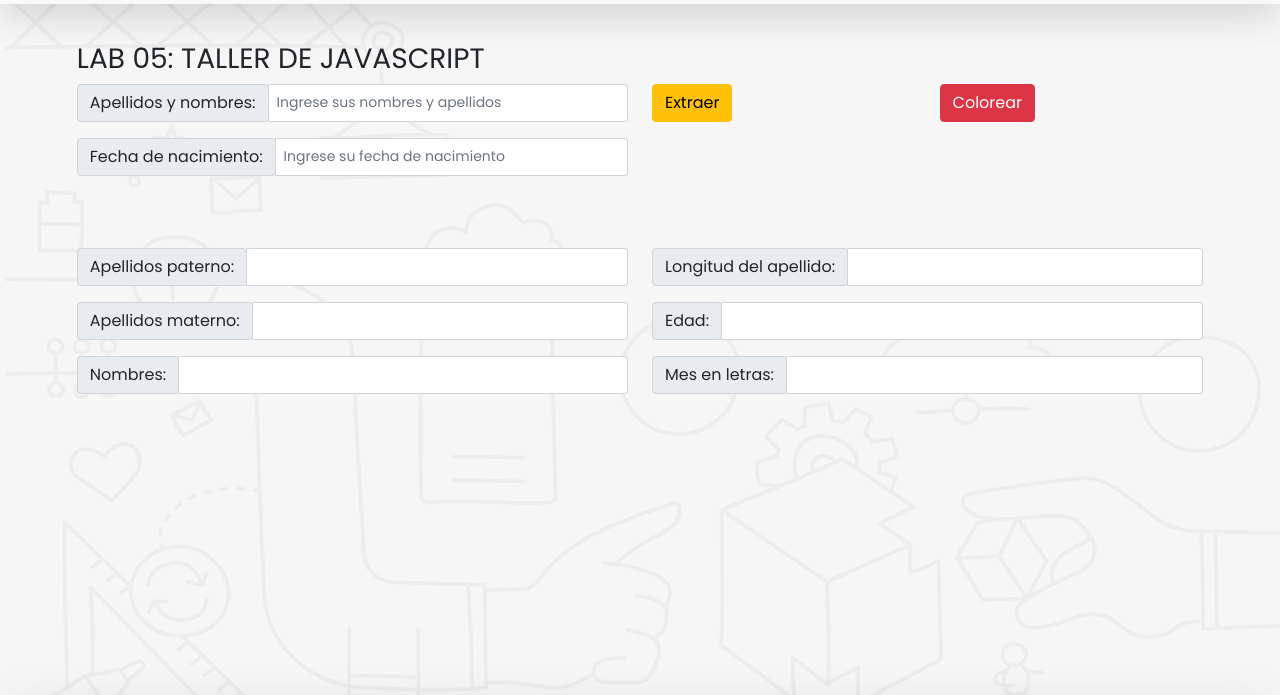
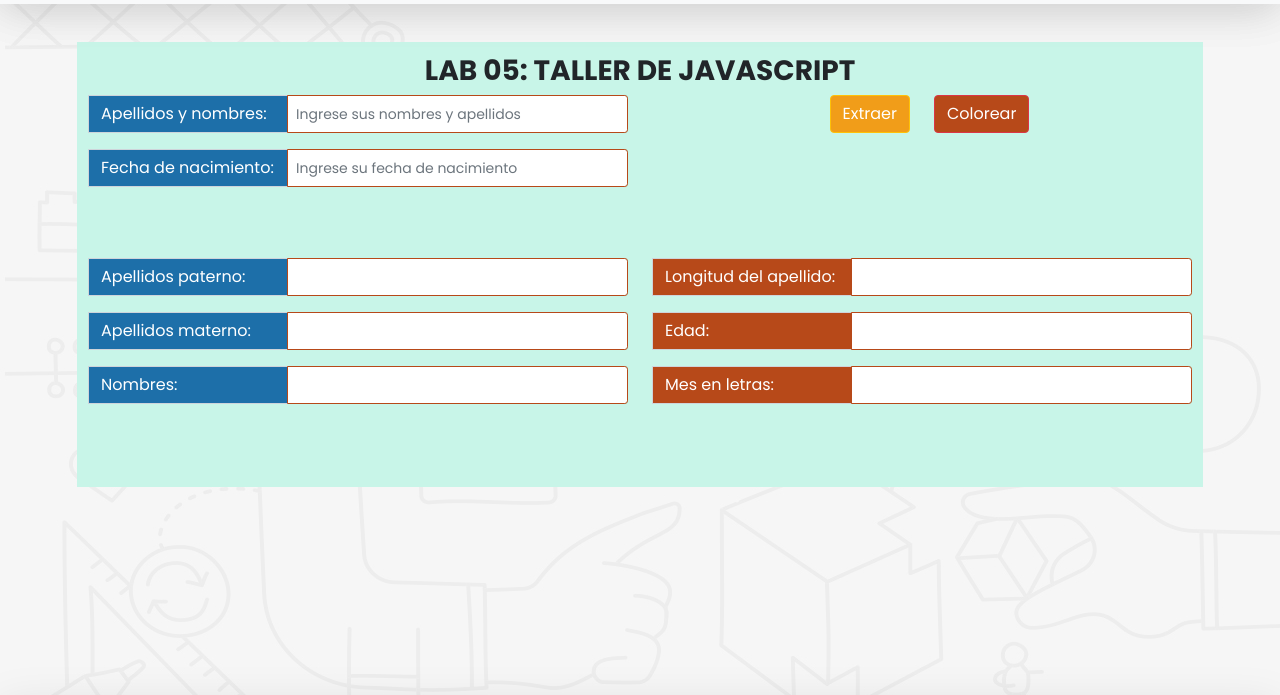
Before and after one commit to hramirezq/hramirezq.github.io, a plain HTML site: page pages/lab05.html in a window 1280 px wide. Shown: the part 49-744 px from the top of the page. Drawn offline with Linux system fonts and the light colour scheme.

Commit message:
CSS del laboratorio 5

```diff
--- a/pages/lab05.html
+++ b/pages/lab05.html
@@ -10,6 +10,7 @@
     <meta name="viewport" content="width=device-width, initial-scale=1">
     <link rel="stylesheet" href="/styles/all.min.css">
     <link rel="stylesheet" href="/styles/estilopersonal.css">
+    <link rel="stylesheet" href="/styles/lab05.css">
     <link rel="stylesheet" href="/styles/bootstrap.min.css">
 </head>
 
@@ -40,25 +41,26 @@
     </header>
 
     <div class="main-container">
+        <div class="lab-05-container">
             <div class="row" style="padding-bottom: 5%;">
-            <div class="text-align-center">
-                <h3>LAB 05: TALLER DE JAVASCRIPT</h3>
-            </div>
+                <h3 class="text-center font-weight-700">LAB 05: TALLER DE JAVASCRIPT</h3>
                 <div class="col-lg-6 col-md-12">
                     <div class="row">
                         <div>
                             <div class="input-group mb-3">
-                            <div class="input-group-prepend">
-                                <span class="input-group-text" id="fullnameAddon">Apellidos y nombres:</span>
+                                <div class="input-group-prepend width-200">
+                                    <span class="input-group-text addon-blue" id="fullnameAddon">Apellidos y
+                                        nombres:</span>
                                 </div>
-                            <input type="text" class="form-control form-control-sm" id="fullname"
+                                <input type="text" class="form-control form-control-sm border-red" id="fullname"
                                     aria-describedby="fullnameAddon" placeholder="Ingrese sus nombres y apellidos">
                             </div>
                             <div class="input-group mb-3">
-                            <div class="input-group-prepend">
-                                <span class="input-group-text" id="dateBirthAddon">Fecha de nacimiento:</span>
+                                <div class="input-group-prepend width-200">
+                                    <span class="input-group-text addon-blue" id="dateBirthAddon">Fecha de
+                                        nacimiento:</span>
                                 </div>
-                            <input type="text" class="form-control form-control-sm" id="dateBirth"
+                                <input type="text" class="form-control form-control-sm border-red" id="dateBirth"
                                     aria-describedby="dateBirthAddon" placeholder="Ingrese su fecha de nacimiento">
                             </div>
                         </div>
@@ -66,38 +68,40 @@
                 </div>
                 <div class="col-6">
                     <div class="row">
-                    <div class="col-6">
-                        <button id="pull" type="button" class="btn btn-warning">Extraer</button>
+                        <div class="col-6" style="text-align: end;">
+                            <button id="pull" type="button" class="btn btn-warning button-lab-yellow">Extraer</button>
                         </div>
                         <div class="col-6">
-                        <button id="color" type="button" class="btn btn-danger">Colorear</button>
+                            <button id="color" type="button" class="btn btn-danger button-lab-red">Colorear</button>
                         </div>
                     </div>
                 </div>
             </div>
-        <div class="row" style="padding-bottom: 5%;">
+            <div class="row output-container" style="padding-bottom: 5%;">
                 <div class="col-lg-6 col-md-12">
                     <div class="row">
                         <div>
                             <div class="input-group mb-3">
                                 <div class="input-group-prepend">
-                                <span class="input-group-text" id="firstSurnameAddon">Apellidos paterno:</span>
+                                    <span class="input-group-text  addon-blue" id="firstSurnameAddon">Apellidos
+                                        paterno:</span>
                                 </div>
-                            <input type="text" class="form-control form-control-sm" id="secondSurname"
+                                <input type="text" class="form-control form-control-sm border-red" id="secondSurname"
                                     aria-describedby="firstSurnameAddon">
                             </div>
                             <div class="input-group mb-3">
                                 <div class="input-group-prepend">
-                                <span class="input-group-text" id="secondSurnameAddon">Apellidos materno:</span>
+                                    <span class="input-group-text  addon-blue" id="secondSurnameAddon">Apellidos
+                                        materno:</span>
                                 </div>
-                            <input type="text" class="form-control form-control-sm" id="secondSurname"
+                                <input type="text" class="form-control form-control-sm border-red" id="secondSurname"
                                     aria-describedby="secondSurnameAddon">
                             </div>
                             <div class="input-group mb-3">
                                 <div class="input-group-prepend">
-                                <span class="input-group-text" id="nameAddon">Nombres:</span>
+                                    <span class="input-group-text addon-blue" id="nameAddon">Nombres:</span>
                                 </div>
-                            <input type="text" class="form-control form-control-sm" id="name"
+                                <input type="text" class="form-control form-control-sm border-red" id="name"
                                     aria-describedby="nameAddon">
                             </div>
                         </div>
@@ -107,28 +111,30 @@
                     <div>
                         <div class="input-group mb-3">
                             <div class="input-group-prepend">
-                            <span class="input-group-text" id="lengthSurnameAddon">Longitud del apellido:</span>
+                                <span class="input-group-text addon-red" id="lengthSurnameAddon">Longitud del
+                                    apellido:</span>
                             </div>
-                        <input type="text" class="form-control form-control-sm" id="lengthSurname"
+                            <input type="text" class="form-control form-control-sm border-red" id="lengthSurname"
                                 aria-describedby="lengthSurnameAddon">
                         </div>
                         <div class="input-group mb-3">
                             <div class="input-group-prepend">
-                            <span class="input-group-text" id="ageAddon">Edad:</span>
+                                <span class="input-group-text addon-red" id="ageAddon">Edad:</span>
                             </div>
-                        <input type="text" class="form-control form-control-sm" id="age" aria-describedby="ageAddon">
+                            <input type="text" class="form-control form-control-sm border-red" id="age"
+                                aria-describedby="ageAddon">
                         </div>
                         <div class="input-group mb-3">
                             <div class="input-group-prepend">
-                            <span class="input-group-text" id="monthString">Mes en letras:</span>
+                                <span class="input-group-text addon-red" id="monthString">Mes en letras:</span>
                             </div>
-                        <input type="text" class="form-control form-control-sm" id="monthString"
+                            <input type="text" class="form-control form-control-sm border-red" id="monthString"
                                 aria-describedby="basic-addon3">
                         </div>
                     </div>
                 </div>
             </div>
-
+        </div>
     </div>
     <footer class="footer">
         <div class="copyright">
--- a/styles/estilopersonal.css
+++ b/styles/estilopersonal.css
@@ -310,3 +310,7 @@ body {
   }
 
 }
+
+.font-weight-700{
+  font-weight: 700;
+}
--- /dev/null
+++ b/styles/lab05.css
@@ -0,0 +1,40 @@
+.lab-05-container{
+    background-color: #c8f5e8;
+    padding: 1%;
+}
+
+.addon-blue{
+    background-color: #1d6fa9 !important;
+    color: #fff !important;
+    border-radius: 0 !important;
+}
+
+.addon-red{
+    background-color: #b74919 !important;
+    color: #fff !important;
+    border-radius: 0 !important;
+}
+
+.border-red{
+    border: 1px solid #b74919 !important;
+}
+
+.button-lab-yellow{
+    background-color: #f19d19 !important;
+    border: 1px solid #fff;
+    color: #fff !important;
+}
+
+.button-lab-red{
+    background-color: #b74919 !important;
+    border: 1px solid #fff;
+    color: #fff !important;
+}
+
+.width-200{
+    width: 200px;
+}
+
+.output-container .input-group-prepend{
+    width: 200px;
+}
```
Lines whose indentation alone changed are shown as unchanged.
